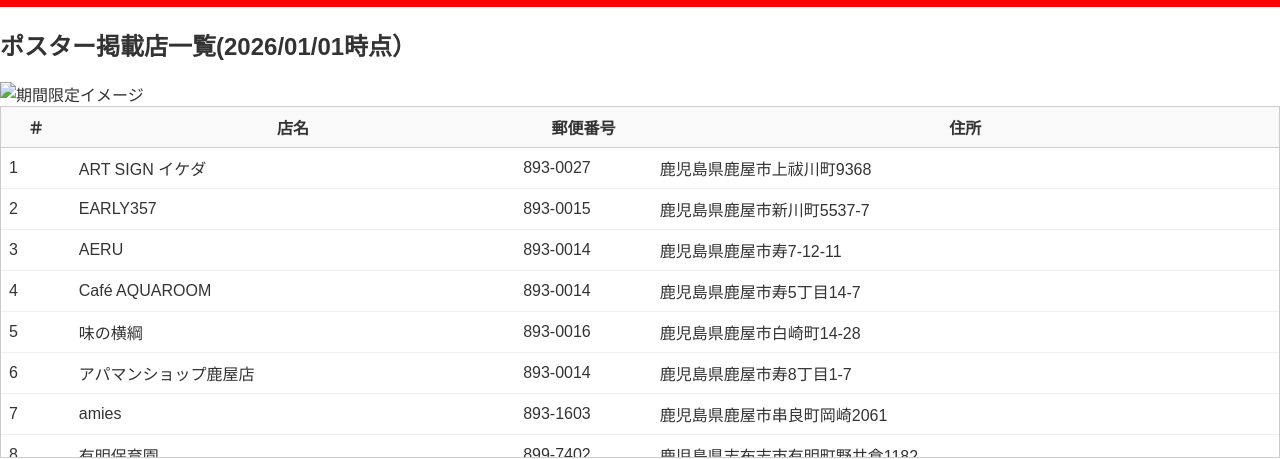
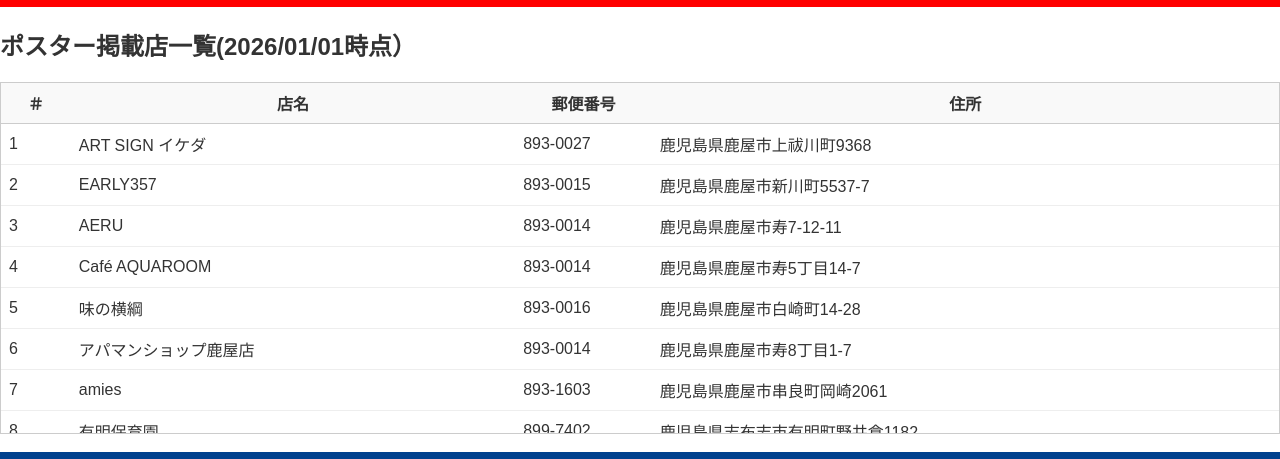
Before and after one commit to hub-k9/partner-directory-2026-demo, a plain HTML site: page index.html in a window 1280 px wide. Shown: the part 189-648 px from the top of the page. Drawn offline with Linux system fonts and the light colour scheme.

Commit message:
20260101_html

```diff
--- a/index.html
+++ b/index.html
@@ -13,7 +13,7 @@
 </header>
 
 <!-- ここにコンテンツを挿入 -->
-  <h2>ポスター掲載店一覧(2026/01/01時点）</h2><img src="kagamimoti.png" alt="期間限定イメージ" style="width:35px; height:35px;">
+  <h2>ポスター掲載店一覧(2026/01/01時点）</h2>
   <div class="table-scroll-container">
   <table id="csv-table">
     <thead></thead>
```
